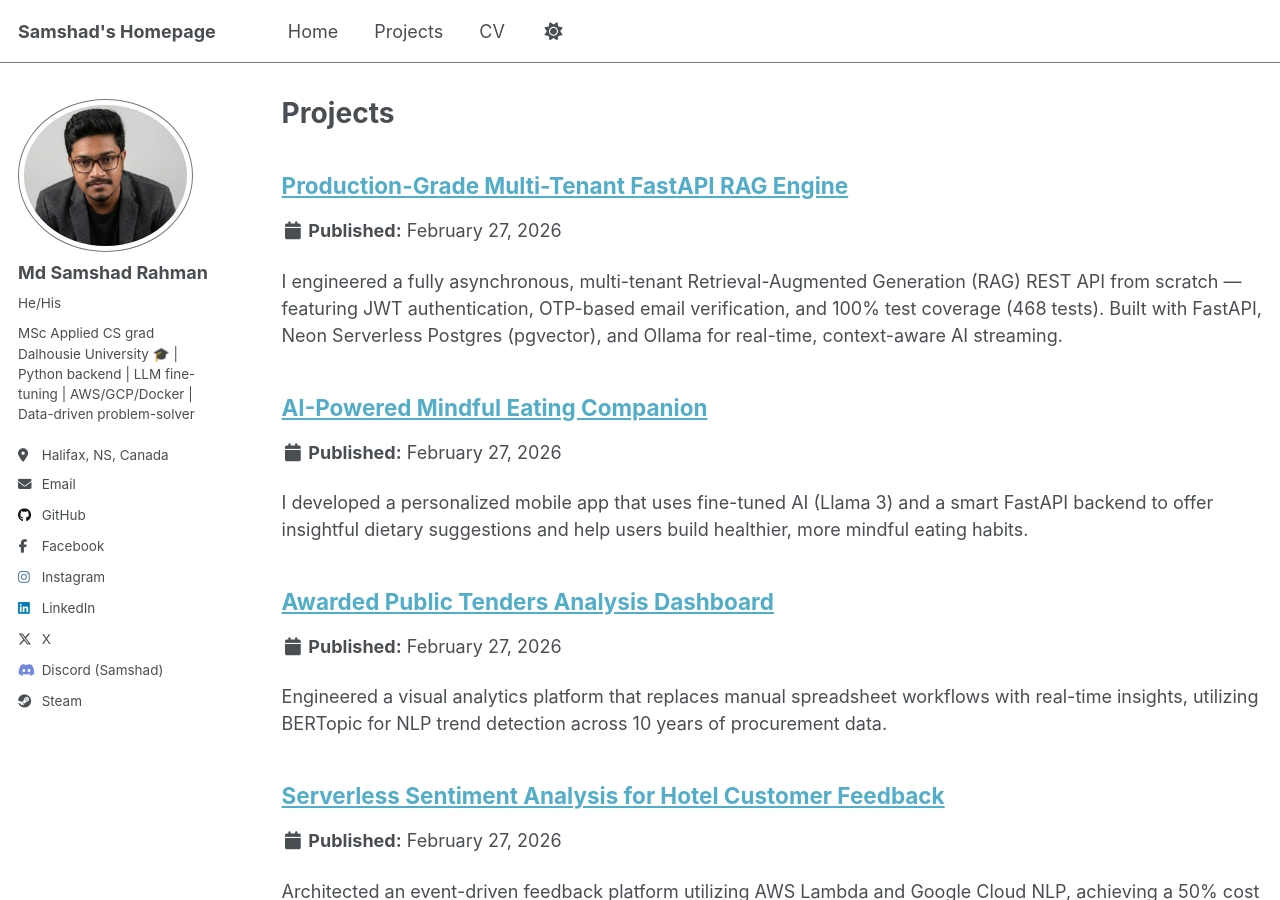
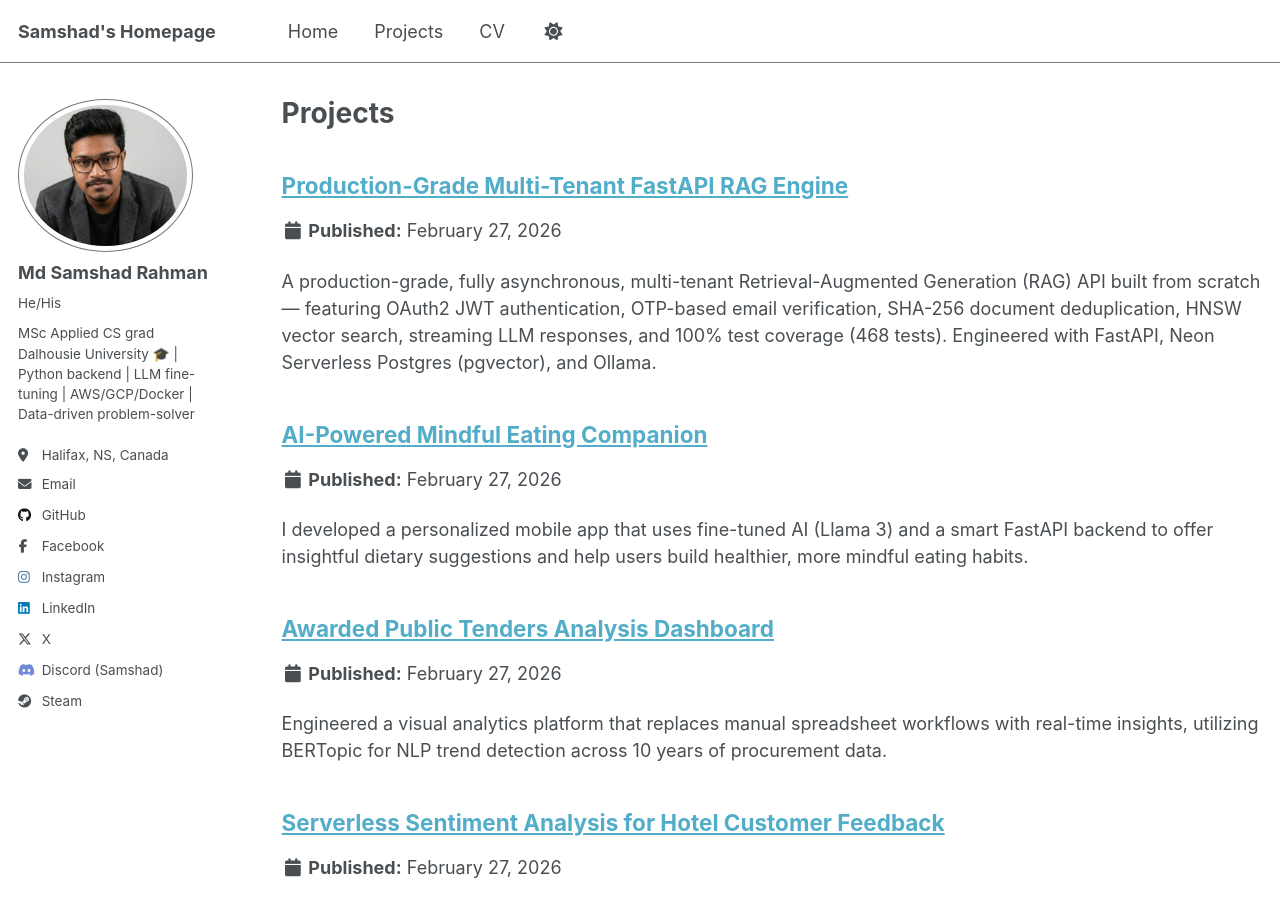
Before and after one commit to samshad/samshad, a Jekyll site: the page built from _pages/portfolio.html, in a window 1280 px wide and 900 px high. Built offline with Jekyll 4.4.1, drawn with Linux system fonts in a browser that asks for light colours; part of the change alters nothing that is shown.

Commit message:
docs: update FastAPI RAG Engine portfolio description
- Reflect multi-tenant architecture with user-scoped data isolation
- Add JWT auth, OTP email verification, and security details
- Highlight 468 tests with 100% line coverage and CI/CD pipeline
- Expand tech stack (httpx, PyJWT, bcrypt, aiosmtplib, Pydantic v2, etc.)
- Add CI badge and system architecture diagram from repo

```diff
--- a/_portfolio/0-fastapi-rag-engine.md
+++ b/_portfolio/0-fastapi-rag-engine.md
@@ -1,6 +1,6 @@
 ---
 title: "Production-Grade Multi-Tenant FastAPI RAG Engine"
-excerpt: "I engineered a fully asynchronous, multi-tenant Retrieval-Augmented Generation (RAG) REST API from scratch — featuring JWT authentication, OTP-based email verification, and 100% test coverage (468 tests). Built with FastAPI, Neon Serverless Postgres (pgvector), and Ollama for real-time, context-aware AI streaming."
+excerpt: "A production-grade, fully asynchronous, multi-tenant Retrieval-Augmented Generation (RAG) API built from scratch — featuring OAuth2 JWT authentication, OTP-based email verification, SHA-256 document deduplication, HNSW vector search, streaming LLM responses, and 100% test coverage (468 tests). Engineered with FastAPI, Neon Serverless Postgres (pgvector), and Ollama."
 collection: portfolio
 # github_link: https://github.com/samshad/fastapi-ollama-rag
 ---
@@ -9,18 +9,18 @@ collection: portfolio
 To build a production-grade, multi-tenant RAG system with full user isolation, secure authentication, and a highly concurrent pipeline — all without relying on heavy abstraction layers like LangChain. The goal was to prove that first-principles engineering with raw async Python, strict data contracts, and real database testing yields a faster, more maintainable, and fully verifiable AI backend.
 
 **Core Architecture:**
-* **API Layer:** High-concurrency **FastAPI** with async Python, OAuth2 Password Bearer JWT authentication, and OTP-based email verification via **aiosmtplib**.
-* **Vector Database:** **Neon Serverless PostgreSQL 16** with the **pgvector** extension and **asyncpg** raw SQL for optimized binary bulk data transfers — no ORM overhead.
-* **AI/LLM Engine:** **Ollama** orchestrating 1024-dimensional embeddings (**mxbai-embed-large**) and real-time text generation (**deepseek-r1:8b**) via **httpx**.
-* **Multi-Tenancy:** Every document, vector, and query is scoped to an authenticated `user_id` — strict database-level isolation.
+* **Authentication & Multi-Tenancy:** OAuth2 Password Bearer with JWT access tokens and bcrypt password hashing. OTP-based email verification via async SMTP (`aiosmtplib`) for registration and password reset. Every document and vector is scoped to a `user_id` — queries are isolated at the database level.
+* **Document Ingestion:** SHA-256 file fingerprinting for deduplication, non-blocking PyMuPDF parsing offloaded via `asyncio.to_thread`, zero-dependency O(N) sliding-window chunking that snaps to natural punctuation boundaries, and bulk insert via `asyncpg.executemany` over binary protocol.
+* **Retrieval & Generation:** HNSW vector search with cosine similarity via `pgvector` (`<=>` operator), grounded system prompts constraining the LLM to provided context, and token-by-token streaming via `StreamingResponse`.
+* **Observability:** `structlog` JSON logging with rotating file handler and optional Better Stack cloud aggregation.
 
 **Key Technical Implementations:**
-* **Secure Authentication & Multi-Tenancy:** Implemented a complete auth system with JWT access tokens (PyJWT), bcrypt password hashing, and OTP-based email verification for both registration and password reset flows — all fully async.
-* **Zero-Blocking Document Ingestion:** Offloaded CPU-bound **PyMuPDF** C-extension execution to background thread pools (**asyncio.to_thread**), safeguarding the event loop and ensuring the server remains responsive during massive file uploads.
-* **Pure Python Semantic Chunking:** Engineered a custom O(N) sliding-window text chunker that smartly snaps to natural punctuation boundaries, preserving semantic meaning without the overhead of third-party ML orchestration libraries.
-* **Cryptographic Deduplication:** Implemented SHA-256 fingerprinting on incoming document byte streams to instantly reject duplicate files, saving massive GPU embedding compute and preventing vector database bloat.
-* **Lightning-Fast Vector Search & Streaming:** Leveraged HNSW indexing and cosine distance (`<=>`) in Postgres for millisecond retrieval. Retrieved chunks are compiled into a grounded system prompt, and the LLM response is streamed token-by-token directly to the client via FastAPI's **StreamingResponse**.
-* **Enterprise Observability:** **structlog** JSON logging with rotating file handler, asynchronously piped into **Better Stack** for real-time cloud log aggregation and querying.
+* **Secure Authentication & Multi-Tenancy:** Complete auth system with JWT access tokens (PyJWT), bcrypt password hashing, and OTP-based email verification for both registration and password reset flows — all fully async.
+* **Zero-Blocking Document Ingestion:** CPU-bound **PyMuPDF** C-extension execution offloaded to background thread pools (**asyncio.to_thread**), safeguarding the event loop during massive file uploads.
+* **Pure Python Semantic Chunking:** Custom O(N) sliding-window text chunker that snaps to natural punctuation boundaries, preserving semantic meaning without third-party ML orchestration libraries.
+* **Cryptographic Deduplication:** SHA-256 fingerprinting on incoming document byte streams instantly rejects duplicate files, saving GPU embedding compute and preventing vector database bloat.
+* **Lightning-Fast Vector Search & Streaming:** HNSW indexing and cosine distance (`<=>`) in Postgres for millisecond retrieval. Retrieved chunks are compiled into a grounded system prompt, and the LLM response is streamed token-by-token directly to the client.
+* **Enterprise Observability:** **structlog** JSON logging with rotating file handler, asynchronously piped into **Better Stack** for real-time cloud log aggregation.
 * **Exhaustive Test Suite:** **468 tests** across unit, integration, and API route layers achieving **100% line coverage**. Integration tests run against real ephemeral **pgvector** containers in CI — no mocking SQL.
 * **CI/CD Pipeline:** GitHub Actions enforcing Ruff lint + format gates before running the full test suite against a real database.
 
@@ -30,7 +30,7 @@ To build a production-grade, multi-tenant RAG system with full user isolation, s
 * **Security & Isolation:** Full ownership of auth flows (no vendor lock-in), with per-user data isolation ensuring no cross-tenant data leakage.
 * **Confidence in Production:** 100% test coverage with real database integration tests eliminates entire classes of bugs that mocked tests would miss.
 
-**Tech Stack:** Python 3.12+, FastAPI, Uvicorn, PostgreSQL 16 (Neon), pgvector, asyncpg, Ollama, httpx, PyJWT, bcrypt, aiosmtplib, PyMuPDF, Pydantic v2, Docker, GitHub Actions, structlog, Better Stack.
+**Tech Stack:** Python 3.12+, FastAPI, Uvicorn, PostgreSQL 16 (Neon), pgvector, asyncpg, Ollama, httpx, PyJWT, bcrypt, aiosmtplib, PyMuPDF, Pydantic v2, pydantic-settings, Docker, GitHub Actions, pytest, pytest-asyncio, pytest-cov, structlog, Better Stack, uv.
 
 [![Code on GitHub](https://img.shields.io/badge/Source-Code-blue?logo=github)](https://github.com/samshad/fastapi-ollama-rag)
 [![CI](https://github.com/samshad/fastapi-ollama-rag/actions/workflows/ci.yml/badge.svg)](https://github.com/samshad/fastapi-ollama-rag/actions/workflows/ci.yml)
@@ -38,8 +38,8 @@ To build a production-grade, multi-tenant RAG system with full user isolation, s
 ### System Architecture:
 
 <p align="center">
-  <img src="https://raw.githubusercontent.com/samshad/fastapi-ollama-rag/main/docs/architecture.svg"
-       alt="System Architecture Diagram" width="100%">
+  <img src="/images/system-design/rag-architecture.webp"
+       alt="System Architecture" width="70%">
   <br>
   <em>Figure: System architecture of the Production-Grade Multi-Tenant FastAPI RAG Engine.</em>
 </p>
```
Also changed, not shown: images/system-design/rag-architecture.webp (added).
